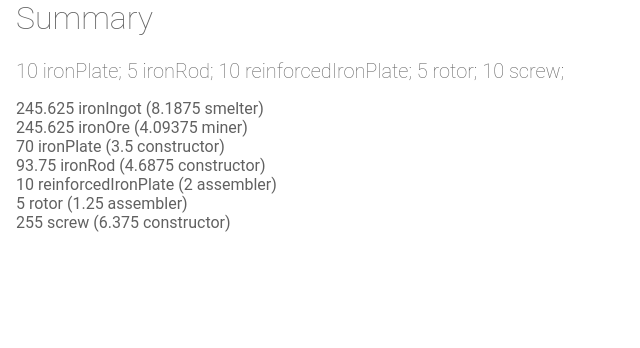
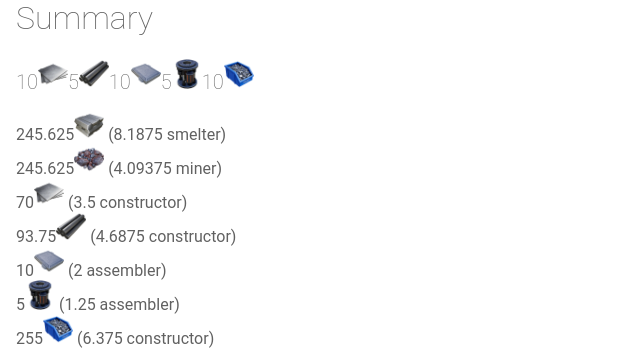
Before and after one commit to AdaNostalgic/satisfactory_summary, an Angular app: page / in a window 1280 px wide. Shown: the part 515-863 px from the top of the page, without its empty margins (0-640 px from the left). Before the commit the page ends 800 px from the top, so only its background shows below. Built offline with nearby package versions, Linux system fonts and the light colour scheme.

Commit message:
1 file modified

```diff
--- a/src/app/product-list/product-list.component.html
+++ b/src/app/product-list/product-list.component.html
@@ -18,13 +18,18 @@
 <h1>Summary</h1>
 <h2>
   <ng-container *ngFor="let netProduct of netProducts | keyvalue">
-    {{ netProduct.value }} {{ netProduct.key }};</ng-container
-  >
+    <app-ingredient
+      [name]="netProduct.key"
+      [quantity]="netProduct.value"
+    ></app-ingredient>
+  </ng-container>
 </h2>
 <div *ngFor="let product of products | keyvalue">
-  {{ product.value }} {{ product.key }} ({{
-    getBuilder(product.key, product.value).nb
-  }}
+  <app-ingredient
+    [name]="product.key"
+    [quantity]="product.value"
+  ></app-ingredient>
+  ({{ getBuilder(product.key, product.value).nb }}
   {{ getBuilder(product.key, product.value).name }})
 </div>
 
```
